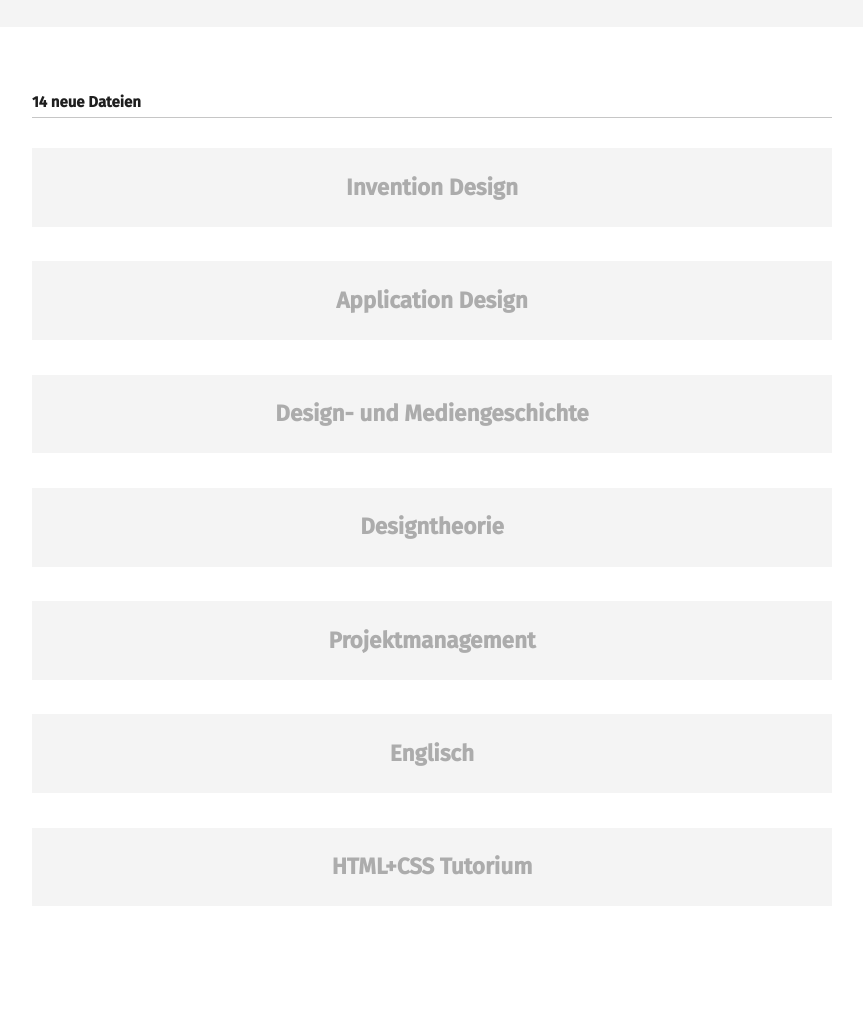
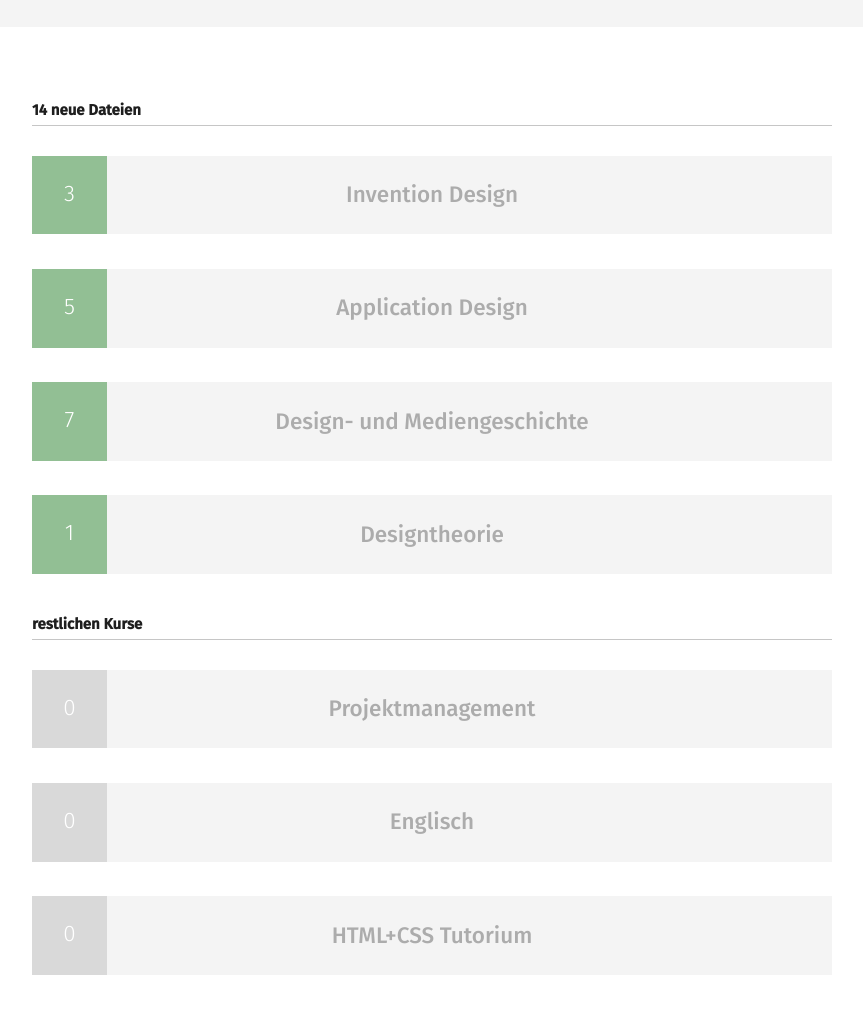
Before and after one commit to nikolasklein/Application-Design-Prototyp, a plain HTML site: page index.html in a window 1280 px wide. Shown: the part 54-1068 px from the top of the page, without its empty margins (208-1071 px from the left). Drawn offline with nearby package versions, Linux system fonts and the light colour scheme.

Commit message:
numbers on left side

```diff
--- a/css/style.scss
+++ b/css/style.scss
@@ -115,6 +115,7 @@ section header{
 section header h1{
 	font-weight: bold;
 	line-height: 2em;
+	padding-top: 0.5em;
 }
 
 
@@ -127,6 +128,7 @@ section header h1{
 	& h2{
 		transition: color 0.3s;
 		color: #acacac;
+		font-weight: 500;
 	}
 
 	&:hover{
@@ -139,7 +141,7 @@ section header h1{
 			color: #f44600;
 		}
 		.numberwrapper{
-			width: 50px;
+			width: 75px;
 		}
 	}
 
@@ -158,10 +160,10 @@ section header h1{
 }
 
 .numberwrapper{
-	float: right;
-	width: 0px;
+	float: left;
+	width: 75px;
 	position: absolute;
-	right: 0px;
+	left: 0px;
 	top: 0px;
 	height: 100%;
 	color: white;
@@ -171,7 +173,13 @@ section header h1{
 	&:hover{
 		background-color: rgba(50, 139, 55, 0.9);
 	}
+
+	&.inactive{
+		background-color: rgba(191, 191, 191, 0.5);
+	}
+
 }
+
 
 .number{
 	line-height: 75px;
--- a/index.html
+++ b/index.html
@@ -45,10 +45,10 @@
 			<article>
 				<div class="courseWrapper">
 					<div class="course">
-						<h2>Invention Design</h2>
 						<div class="numberwrapper">
 							<div class="number">3</div>
 						</div>
+						<h2>Invention Design</h2>
 					</div>
 				</div>
 				<div class="courseWrapper">
@@ -76,27 +76,32 @@
 						</div>
 					</div>
 				</div>
+
+				<header>
+					<h1>restlichen Kurse</h1>
+				</header>
+
 				<div class="courseWrapper">
 					<div class="course">
 						<h2>Projektmanagement</h2>
-						<div class="numberwrapper">
-							<div class="number">2</div>
+						<div class="numberwrapper inactive">
+							<div class="number">0</div>
 						</div>
 					</div>
 				</div>
 				<div class="courseWrapper">
 					<div class="course">
 						<h2>Englisch</h2>
-						<div class="numberwrapper">
-							<div class="number">5</div>
+						<div class="numberwrapper inactive">
+							<div class="number">0</div>
 						</div>
 					</div>
 				</div>
 				<div class="courseWrapper">
 					<div class="course">
 						<h2>HTML+CSS Tutorium</h2>
-						<div class="numberwrapper">
-							<div class="number">4</div>
+						<div class="numberwrapper inactive">
+							<div class="number">0</div>
 						</div>
 					</div>
 				</div>
```
Also changed, not shown: css/style.css.
